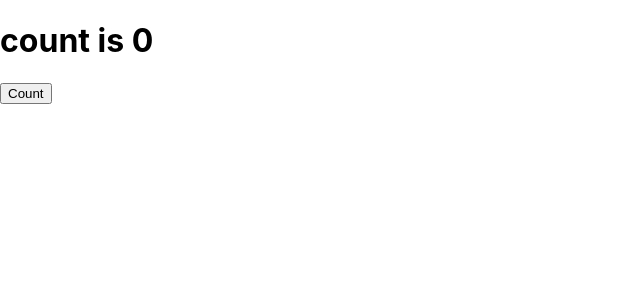
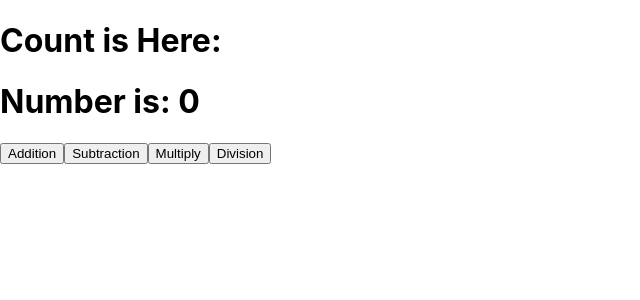
Before and after one commit to anurag-vns/anurag, a React (Create React App) app: page / in a window 1280 px wide. Shown: the top 300 px of the page, without its empty margins (0-640 px from the left). Built offline with nearby package versions, Linux system fonts and the light colour scheme.

Commit message:
usestate example
add,sub,multi,division

```diff
--- a/src/App.js
+++ b/src/App.js
@@ -1,9 +1,9 @@
-import Usestate from './Usestate';
+import Comp from "./Comp";
+
 
 function App() {
   return (
-   <Usestate/>
+    <Comp/>
   );
-}
-
+};
 export default App;
--- /dev/null
+++ b/src/Comp.js
@@ -0,0 +1,33 @@
+import React, { useState } from "react";
+
+ function Comp(){
+    const [add, setAdd]=useState(0);
+
+    function addnumber(){
+        setAdd(add+1);
+    }
+
+    function subnumber(){
+        setAdd(add-1);
+    }
+
+    function multynumber(){
+        setAdd(add*2);
+    }
+
+    function dividenumber(){
+        setAdd(add/2);
+    }
+
+    return(
+        <>
+        <h1>Count is Here:</h1>
+        <h1>Number is: {add}</h1>
+        <button onClick={addnumber}>Addition</button>
+        <button onClick={subnumber}>Subtraction</button>
+        <button onClick={multynumber}>Multiply</button>
+        <button onClick={dividenumber}>Division</button>
+        </>
+    )
+ }
+ export default Comp;
```
